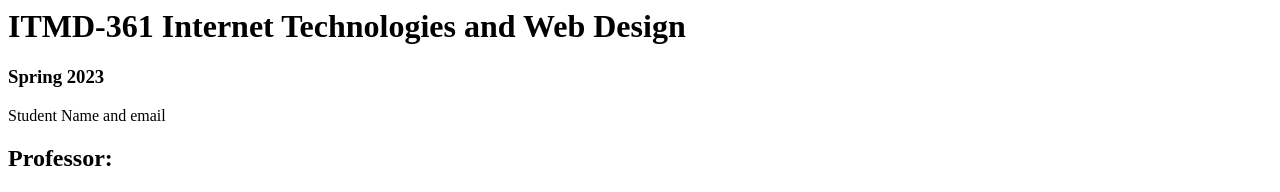
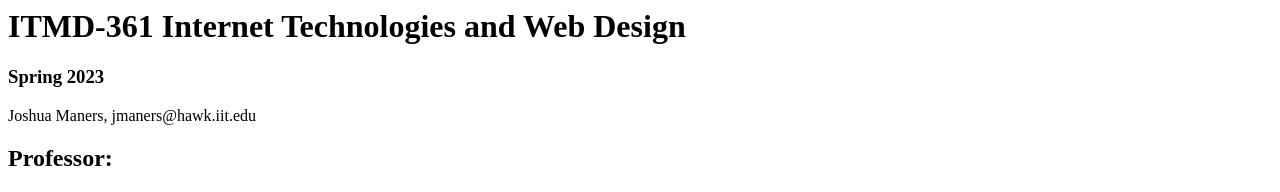
Before and after one commit to rivermaners/ITMD361-Lab2, a plain HTML site: page lab2.html in a window 1280 px wide. Shown: the top 192 px of the page. Drawn offline with Linux system fonts and the light colour scheme.

Commit message:
Update lab2.html

```diff
--- a/lab2.html
+++ b/lab2.html
@@ -6,7 +6,7 @@
     <body>
         <h1>ITMD-361 Internet Technologies and Web Design</h1>
         <h3>Spring 2023</h3>
-        <p>Student Name and email</p>
+        <p>Joshua Maners, jmaners@hawk.iit.edu</p>
         <h2>Professor:</h2>
         <p>Daniel Krieglstein</p>
         <h2>Lecture Days, Time and Place:</h2>
```
